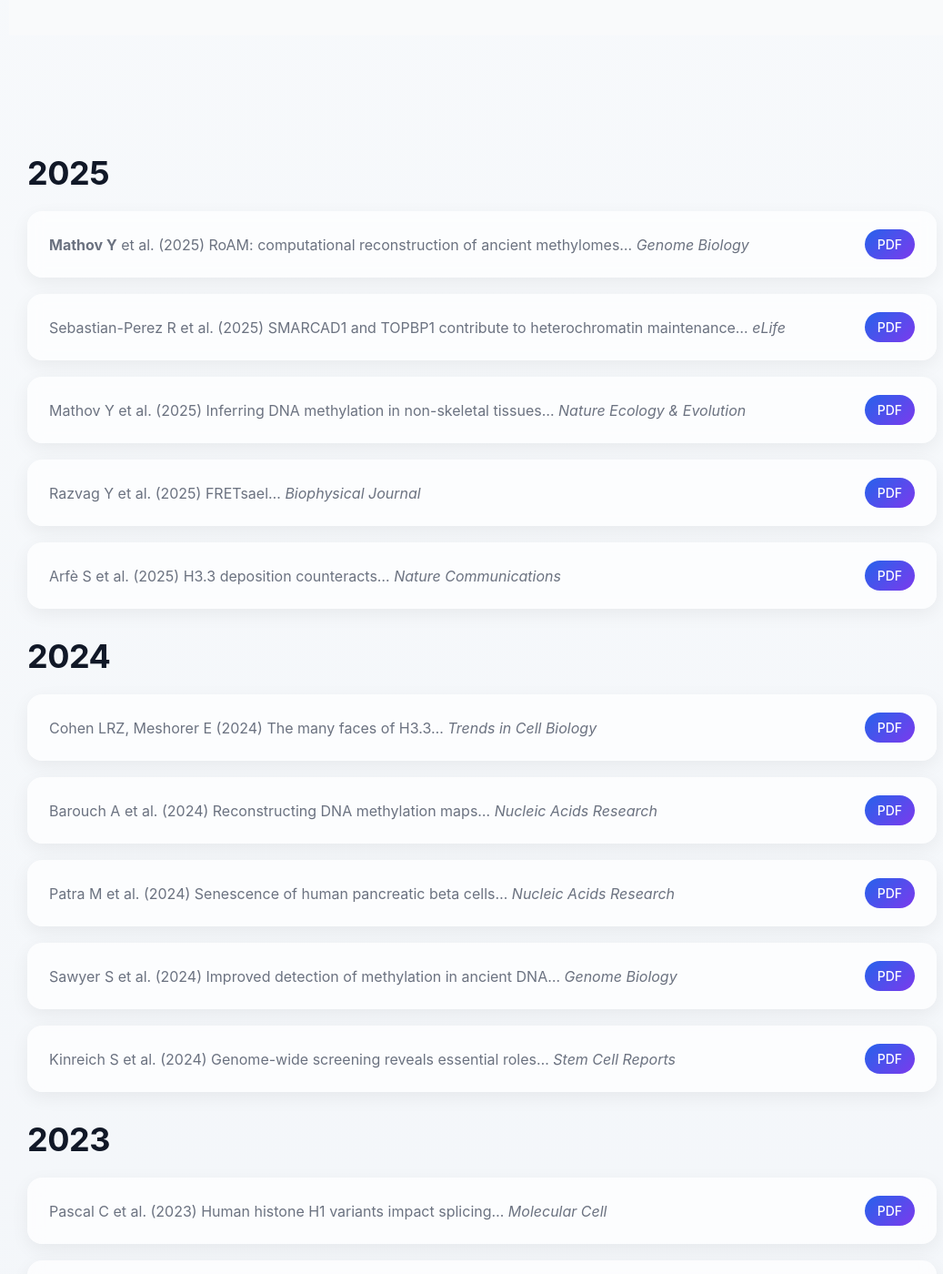
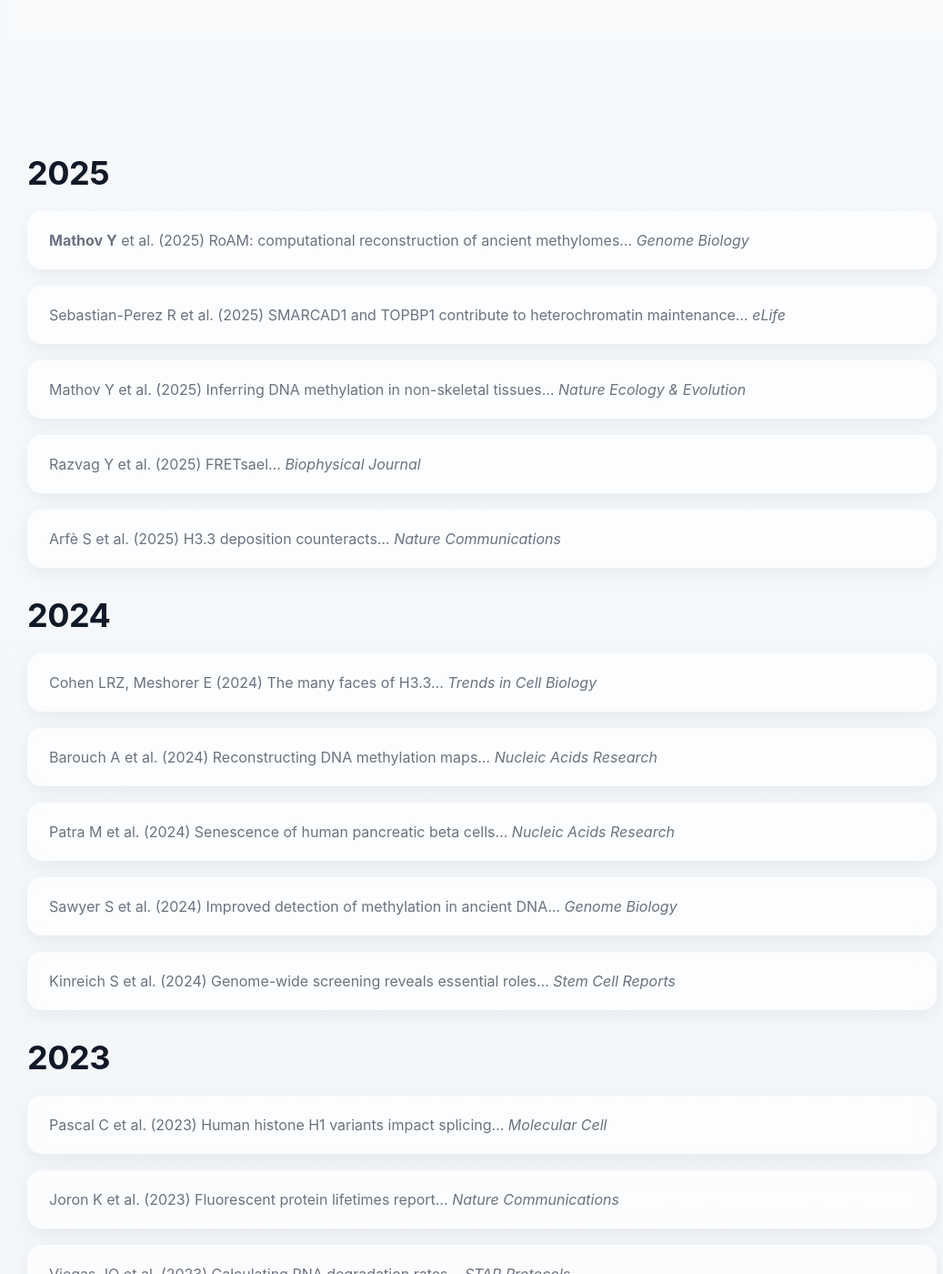
Before and after one commit to Liora347/labwebsite, a Jekyll site: the page built from publications.md, in a window 1280 px wide and 1400 px high, scrolled down 657 px. Shown: the whole window at 91% size, without its empty margins (110-1147 px from the left). Built offline with Jekyll 4.4.1, drawn with Linux system fonts in a browser that asks for light colours; a script bundle is joined from its source files by our own code; library files that are not in the unit come from our copies; some of the changed text lies outside the part shown.

Commit message:
Update publications.md

```diff
--- a/publications.md
+++ b/publications.md
@@ -21,27 +21,22 @@ permalink: /publications/
 
 <div class="pub-item">
 <p><strong>Mathov Y</strong> et al. (2025) RoAM: computational reconstruction of ancient methylomes… <em>Genome Biology</em></p>
-<a href="#" class="pub-btn">PDF</a>
 </div>
 
 <div class="pub-item">
 <p>Sebastian-Perez R et al. (2025) SMARCAD1 and TOPBP1 contribute to heterochromatin maintenance… <em>eLife</em></p>
-<a href="#" class="pub-btn">PDF</a>
 </div>
 
 <div class="pub-item">
 <p>Mathov Y et al. (2025) Inferring DNA methylation in non-skeletal tissues… <em>Nature Ecology & Evolution</em></p>
-<a href="#" class="pub-btn">PDF</a>
 </div>
 
 <div class="pub-item">
 <p>Razvag Y et al. (2025) FRETsael… <em>Biophysical Journal</em></p>
-<a href="#" class="pub-btn">PDF</a>
 </div>
 
 <div class="pub-item">
 <p>Arfè S et al. (2025) H3.3 deposition counteracts… <em>Nature Communications</em></p>
-<a href="#" class="pub-btn">PDF</a>
 </div>
 
 
@@ -49,27 +44,22 @@ permalink: /publications/
 
 <div class="pub-item">
 <p>Cohen LRZ, Meshorer E (2024) The many faces of H3.3… <em>Trends in Cell Biology</em></p>
-<a href="#" class="pub-btn">PDF</a>
 </div>
 
 <div class="pub-item">
 <p>Barouch A et al. (2024) Reconstructing DNA methylation maps… <em>Nucleic Acids Research</em></p>
-<a href="#" class="pub-btn">PDF</a>
 </div>
 
 <div class="pub-item">
 <p>Patra M et al. (2024) Senescence of human pancreatic beta cells… <em>Nucleic Acids Research</em></p>
-<a href="#" class="pub-btn">PDF</a>
 </div>
 
 <div class="pub-item">
 <p>Sawyer S et al. (2024) Improved detection of methylation in ancient DNA… <em>Genome Biology</em></p>
-<a href="#" class="pub-btn">PDF</a>
 </div>
 
 <div class="pub-item">
 <p>Kinreich S et al. (2024) Genome-wide screening reveals essential roles… <em>Stem Cell Reports</em></p>
-<a href="#" class="pub-btn">PDF</a>
 </div>
 
 
@@ -77,22 +67,18 @@ permalink: /publications/
 
 <div class="pub-item">
 <p>Pascal C et al. (2023) Human histone H1 variants impact splicing… <em>Molecular Cell</em></p>
-<a href="#" class="pub-btn">PDF</a>
 </div>
 
 <div class="pub-item">
 <p>Joron K et al. (2023) Fluorescent protein lifetimes report… <em>Nature Communications</em></p>
-<a href="#" class="pub-btn">PDF</a>
 </div>
 
 <div class="pub-item">
 <p>Viegas JO et al. (2023) Calculating RNA degradation rates… <em>STAR Protocols</em></p>
-<a href="#" class="pub-btn">PDF</a>
 </div>
 
 <div class="pub-item">
 <p>Omer D et al. (2023) OCT4 induces long-lived dedifferentiated kidney progenitors… <em>Molecular Therapy</em></p>
-<a href="#" class="pub-btn">PDF</a>
 </div>
 
 
@@ -100,22 +86,18 @@ permalink: /publications/
 
 <div class="pub-item">
 <p>Viegas JO et al. (2022) RNA degradation eliminates developmental transcripts… <em>Developmental Cell</em></p>
-<a href="#" class="pub-btn">PDF</a>
 </div>
 
 <div class="pub-item">
 <p>Cohen LRZ et al. (2022) PRC2-independent actions of H3.3K27M… <em>Nucleic Acids Research</em></p>
-<a href="#" class="pub-btn">PDF</a>
 </div>
 
 <div class="pub-item">
 <p>Sorek M et al. (2022) Impaired activation of transposable elements… <em>EMBO Reports</em></p>
-<a href="#" class="pub-btn">PDF</a>
 </div>
 
 <div class="pub-item">
 <p>Sorek M & Meshorer E (2022) SARS-CoV2, chromatin organization, and anosmia… <em>Developmental Cell</em></p>
-<a href="#" class="pub-btn">PDF</a>
 </div>
 
 
@@ -123,27 +105,22 @@ permalink: /publications/
 
 <div class="pub-item">
 <p>Bar S et al. (2021) Identifying regulators of parental imprinting… <em>Nature Communications</em></p>
-<a href="#" class="pub-btn">PDF</a>
 </div>
 
 <div class="pub-item">
 <p>Leader Y et al. (2021) The upstream 5′ splice site remains associated… <em>Nature Communications</em></p>
-<a href="#" class="pub-btn">PDF</a>
 </div>
 
 <div class="pub-item">
 <p>Bavli D et al. (2021) CloneSeq… <em>Developmental Cell</em></p>
-<a href="#" class="pub-btn">PDF</a>
 </div>
 
 <div class="pub-item">
 <p>Gomez-Garcia PA et al. (2021) Mesoscale modeling… <em>Cell Reports</em></p>
-<a href="#" class="pub-btn">PDF</a>
 </div>
 
 <div class="pub-item">
 <p>Sorek M et al. (2021) Stem cell-derived models reveal transcriptional heterogeneity… <em>Genome Biology</em></p>
-<a href="#" class="pub-btn">PDF</a>
 </div>
 
 
@@ -151,27 +128,22 @@ permalink: /publications/
 
 <div class="pub-item">
 <p>Harikumar A et al. (2020) ESC differentiation regulated by SET… <em>Stem Cell Reports</em></p>
-<a href="#" class="pub-btn">PDF</a>
 </div>
 
 <div class="pub-item">
 <p>Meshorer E, Plath K (2020) Chromatin and nuclear architecture… <em>Stem Cell Reports</em></p>
-<a href="#" class="pub-btn">PDF</a>
 </div>
 
 <div class="pub-item">
 <p>Pattabiraman S et al. (2020) Vimentin protects differentiating stem cells… <em>Scientific Reports</em></p>
-<a href="#" class="pub-btn">PDF</a>
 </div>
 
 <div class="pub-item">
 <p>Lim PSL & Meshorer E (2020) Organization of the pluripotent genome… <em>Cold Spring Harbor Perspectives</em></p>
-<a href="#" class="pub-btn">PDF</a>
 </div>
 
 <div class="pub-item">
 <p>Meshorer E (2020) What are embryonic stem cells… <em>Frontiers for Young Minds</em></p>
-<a href="#" class="pub-btn">PDF</a>
 </div>
 
 
@@ -179,37 +151,30 @@ permalink: /publications/
 
 <div class="pub-item">
 <p>Batyrev D et al. (2019) Predicted archaic 3D genome organization… <em>Cells</em></p>
-<a href="#" class="pub-btn">PDF</a>
 </div>
 
 <div class="pub-item">
 <p>Gokhman D et al. (2014) Reconstructing DNA methylation maps… <em>Science</em></p>
-<a href="#" class="pub-btn">PDF</a>
 </div>
 
 <div class="pub-item">
 <p>Torres CM et al. (2016) Linker histone H1.0 generates heterogeneity… <em>Science</em></p>
-<a href="#" class="pub-btn">PDF</a>
 </div>
 
 <div class="pub-item">
 <p>Gaspar-Maia A et al. (2009) Open chromatin in pluripotency… <em>Nature Reviews Molecular Cell Biology</em></p>
-<a href="#" class="pub-btn">PDF</a>
 </div>
 
 <div class="pub-item">
 <p>Efroni S et al. (2008) Global transcription in ESCs… <em>Cell Stem Cell</em></p>
-<a href="#" class="pub-btn">PDF</a>
 </div>
 
 <div class="pub-item">
 <p>Meshorer E et al. (2006) Hyperdynamic plasticity of chromatin proteins… <em>Developmental Cell</em></p>
-<a href="#" class="pub-btn">PDF</a>
 </div>
 
 <div class="pub-item">
 <p>Meshorer E et al. (2002) Alternative splicing under neuronal hypersensitivity… <em>Science</em></p>
-<a href="#" class="pub-btn">PDF</a>
 </div>
 
 </section>
```
